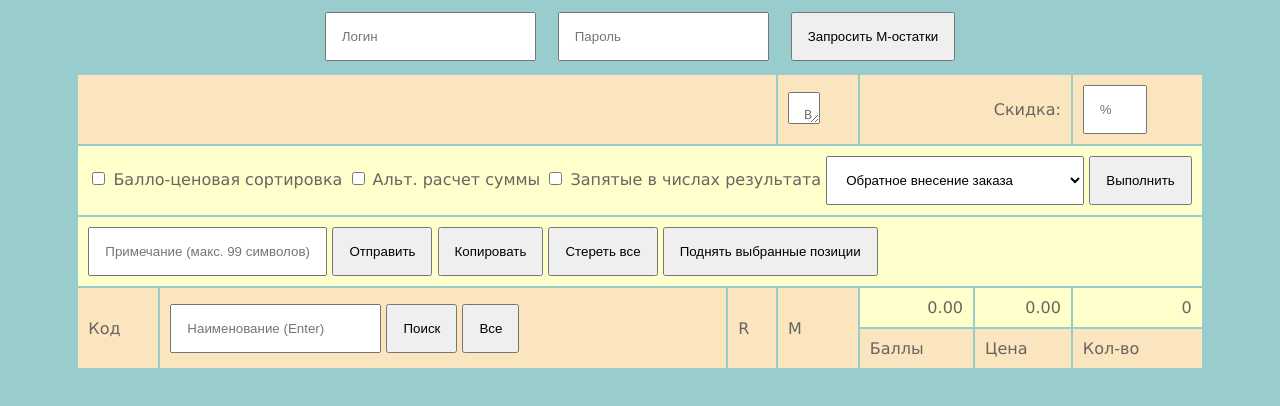
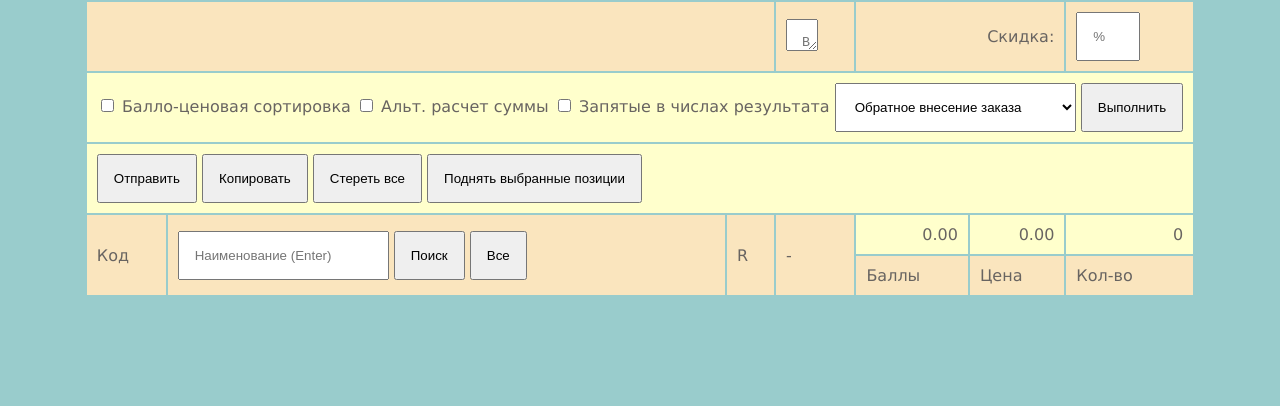
Before and after one commit to naimanton/sh, a plain HTML site: page order.html in a window 1280 px wide. Drawn offline with Linux system fonts and the light colour scheme.

Commit message:
Update order.html

```diff
--- a/order.html
+++ b/order.html
@@ -12,13 +12,6 @@
       >
   </head>
   <body>
-    <table>
-      <tr>
-        <td><input id="loginInput" placeholder="Логин"></td>
-        <td><input type="password" id="passwordInput" placeholder="Пароль"></td>
-        <td><input type="submit" id="authSubmit" value="Запросить M-остатки"></td>
-      </tr>
-    </table>
     <table id="order-table">
       <tr id="info-tr" style="background-color: #fae5be;">
         <td colspan="3" id="info-td"></td>
@@ -36,8 +29,6 @@
             <label for="commasInsteadOfDotsCheckbox">Запятые в числах результата</label>
             <select id="funcSelect">
               <option value="3">Обратное внесение заказа</option>
-              <option value="0">Перенос заказа в старую версию</option>
-              <option value="1">Сброс M-остатков из памяти</option>
               <option value="2">Сброс всей локальной памяти</option>
             </select>
             <input id="doFunc" type="submit" value="Выполнить">
@@ -45,7 +36,6 @@
         </tr>
         <tr style="background-color: #ffffcc;">
         <td colspan="7">
-          <input id="noteTextarea" maxlength="60" placeholder="Примечание (макс. 99 символов)">
           <input id="botsend" type="submit" value="Отправить">
           <input id="copy" type="submit" value="Копировать">
           <input id="clear-all" type="submit" value="Стереть все">
@@ -53,29 +43,6 @@
         </td>
       </tr>
       <tbody id="tbody-sticky">
-<!--       <tr style="background-color: #ffffcc;">
-        <td colspan="4">
-          <input id="noteTextarea" maxlength="60" placeholder="Примечание (макс. 99 символов)">
-          <input id="botsend" type="submit" value="Отправить">
-          <input id="copy" type="submit" value="Копировать">
-          <input id="clear-all" type="submit" value="Стереть все">
-          <input id="remove-place" type="submit" value="Поднять выбранные позиции">
-          <hr>
-          <input type="checkbox" id="toggleGSorting">
-          <label for="toggleGSorting">Балло-ценовая сортировка</label>
-          <input type="checkbox" id="altOrderInputEventHandling">
-          <label for="altOrderInputEventHandling">Альт. расчет суммы</label>
-          <select id="funcSelect">
-            <option value="0">Перенос заказа в старую версию</option>
-            <option value="1">Сброс M-остатков из памяти</option>
-            <option value="2">Сброс всей локальной памяти</option>
-          </select>
-          <input id="doFunc" type="submit" value="Выполнить">
-        </td>
-        <td align="right" id="coins-sum">0.00</td>
-        <td align="right" id="price-sum">0.00</td>
-        <td align="right" id="amount-sum">0</td>
-      </tr> -->
       <tr style="background-color: #fae5be;">
         <td rowspan="2">Код</td>
         <td rowspan="2">
@@ -84,7 +51,7 @@
           <input tabindex="-1" type="submit" id="placeAll" value="Все">
         </td>
         <td id="tdR" rowspan="2">R</td>
-        <td rowspan="2">M</td>
+        <td rowspan="2">-</td>
         <td style="background-color: #ffffcc;" align="right" id="coins-sum">0.00</td>
         <td style="background-color: #ffffcc;" align="right" id="price-sum">0.00</td>
         <td style="background-color: #ffffcc;" align="right" id="amount-sum">0</td>
```
